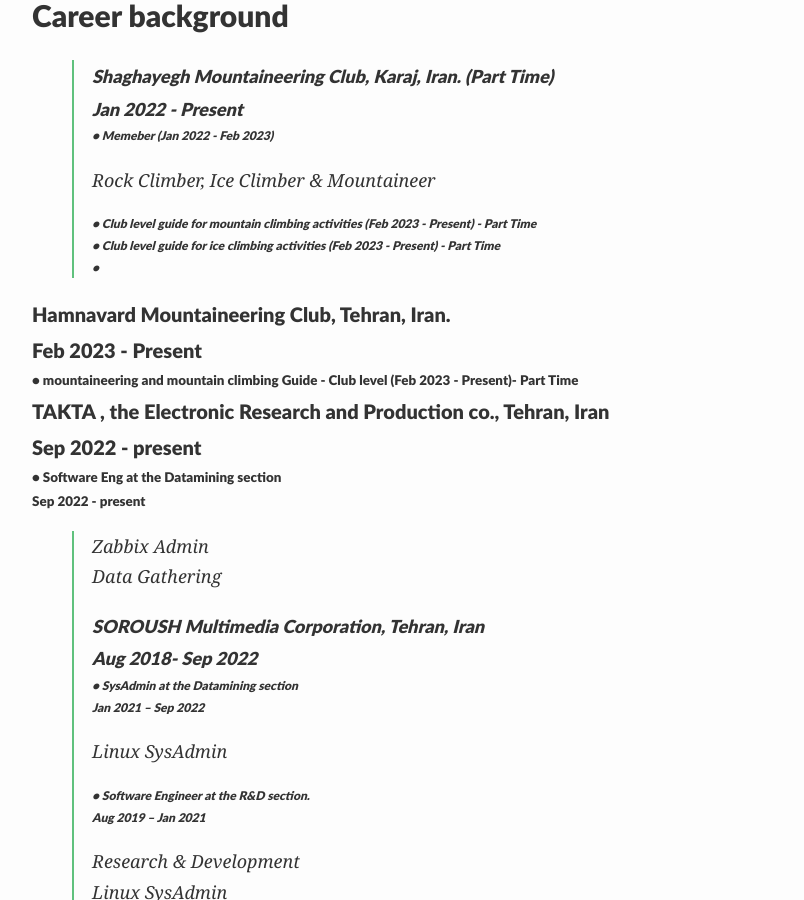
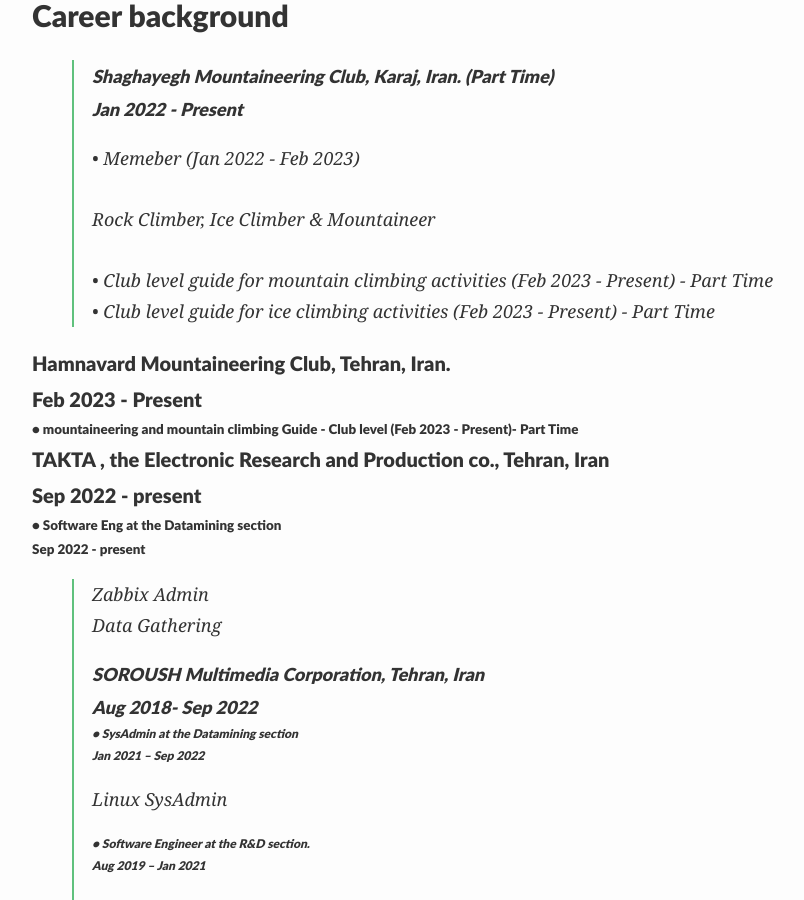
Before and after one commit to KavehRS/website, a Jekyll site: the page built from index.md, in a window 1280 px wide and 900 px high, scrolled down 454 px. Shown: the whole window, without its empty margins (208-1012 px from the left). Built offline with Jekyll 4.4.1, drawn with Linux system fonts in a browser that asks for light colours; nearby versions of some CDN libraries; our own code applies the rules of GitHub Pages for plain Markdown files.

```diff
--- a/index.md
+++ b/index.md
@@ -22,11 +22,11 @@ published: true
 >
 >
 #### Shaghayegh Mountaineering Club, Karaj, Iran. (Part Time) <br> Jan 2022 - Present<br>
-###### •  Memeber (Jan 2022 - Feb 2023)   <br>
+ •  Memeber (Jan 2022 - Feb 2023)   <br>
 > Rock Climber, Ice Climber &   Mountaineer <br>
-###### •  Club level guide for mountain climbing activities  (Feb 2023 - Present) - Part Time   <br>
-###### •  Club level guide for ice climbing activities  (Feb 2023 - Present) - Part Time  <br>
-###### •
+ •  Club level guide for mountain climbing activities  (Feb 2023 - Present) - Part Time   <br>
+ •  Club level guide for ice climbing activities  (Feb 2023 - Present) - Part Time  <br>
+
 
 #### Hamnavard Mountaineering Club, Tehran, Iran. <br> Feb 2023 - Present<br>
 ###### •  mountaineering and mountain climbing Guide - Club level (Feb 2023 - Present)- Part Time  <br>
```
